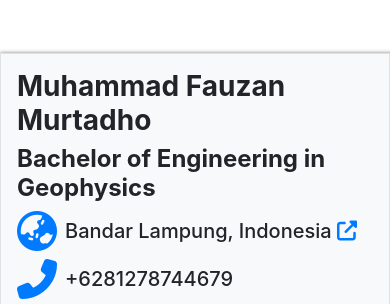
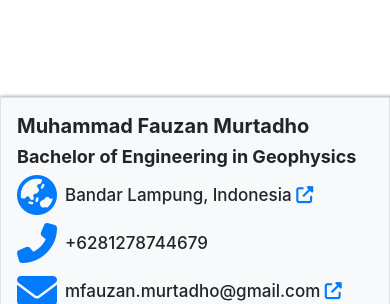
Before and after one commit to the-spatializer/about-me, a plain HTML site: page index.html in a window 390 px wide. Shown: the part 156-460 px from the top of the page. Drawn offline with nearby package versions, Linux system fonts and the light colour scheme.

Commit message:
Update style.css

```diff
--- a/style.css
+++ b/style.css
@@ -1,3 +1,14 @@
 #details {display:none}
 .bx-shdw {box-shadow: 2px 2px 4px 2px grey;}
 #edu p {font-size: 15px;}
+
+@media screen and (max-width: 470px) {
+    h3 {font-size: 20px;}
+    h4 {font-size: 18px;}
+    p {font-size: 15px;}
+    h5 > span {font-size: 17px;}
+}
+
+@media print {
+    body {display: none;}
+}
```
